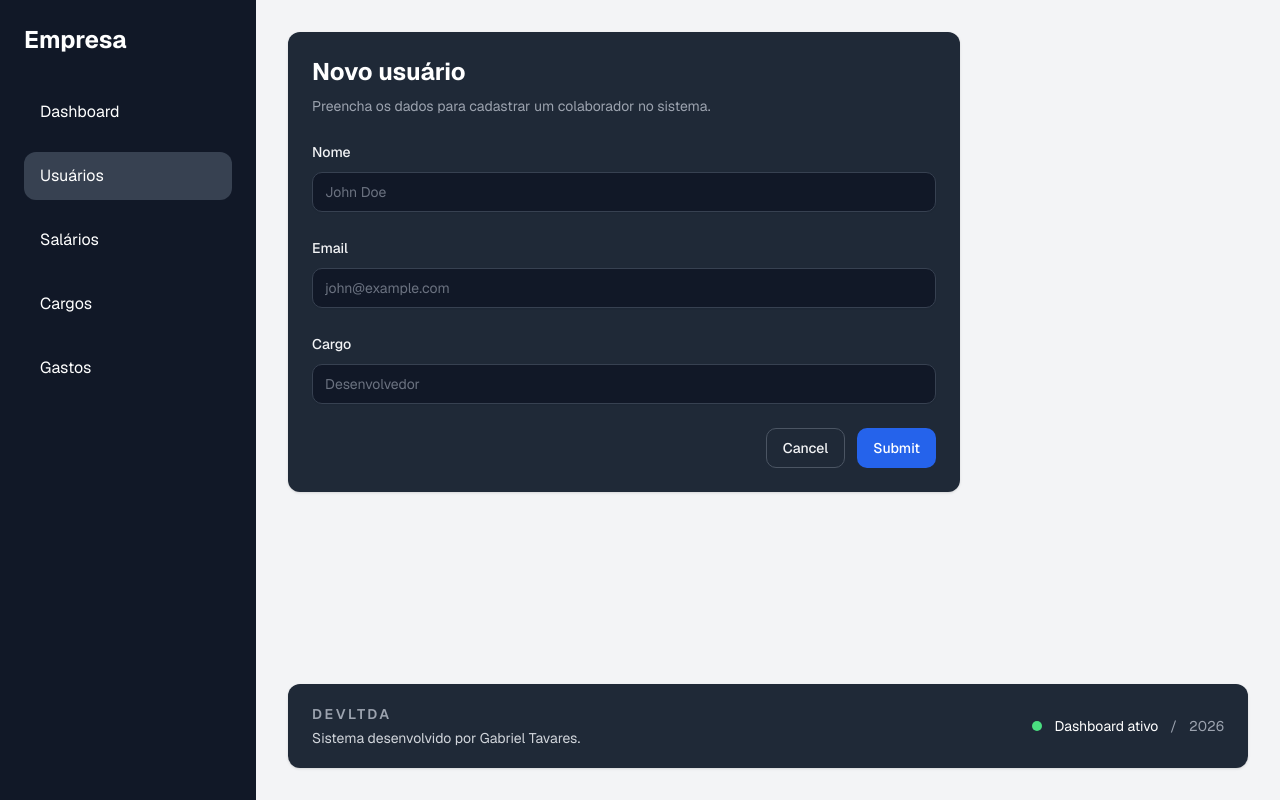
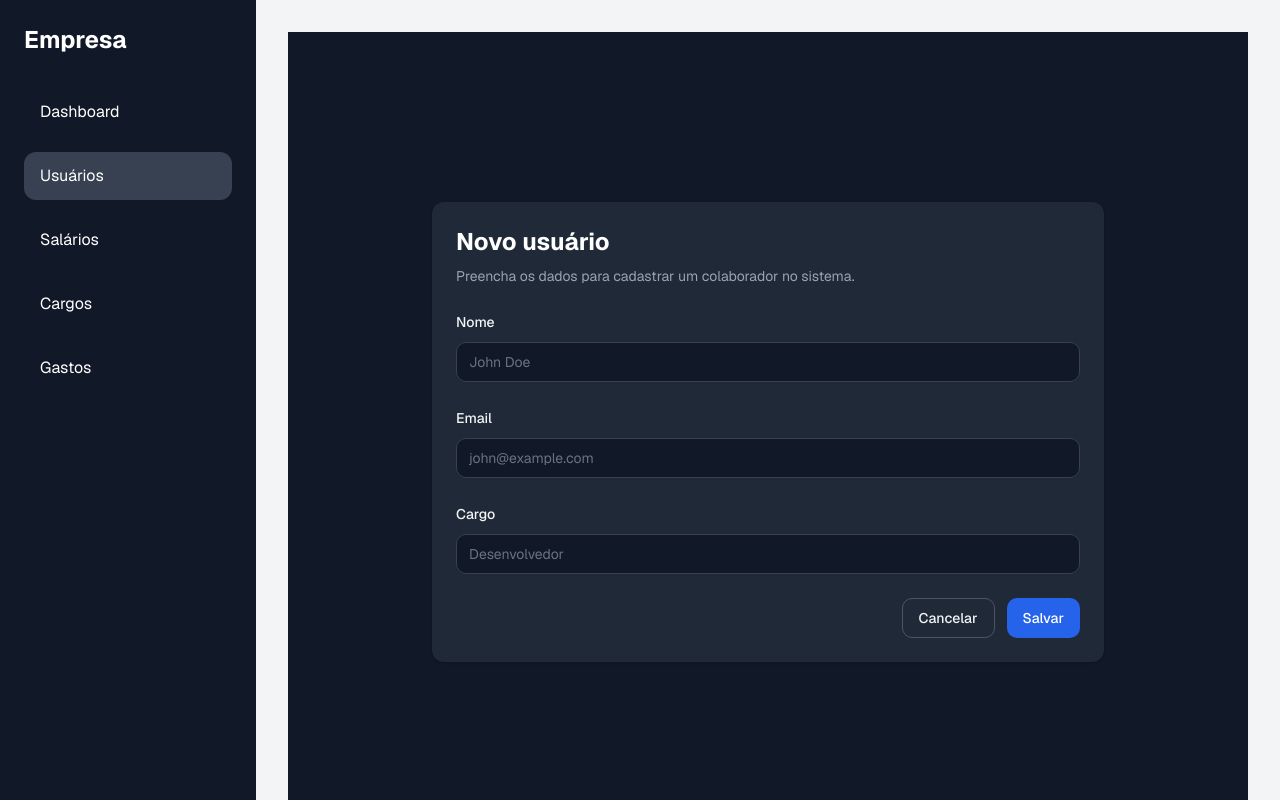
Before and after one commit to GTavaresDev/devltda, a Next.js app: page /usuarios/create in a window 1280 px wide. Shown: the top 800 px of the page. Built offline with nearby package versions, Linux system fonts and the light colour scheme.

Commit message:
feat: implement user management features with context API and new components

```diff
--- a/src/app/(unprotected)/dashboard/components/List.tsx
+++ b/src/app/(unprotected)/dashboard/components/List.tsx
@@ -1,7 +1,11 @@
+"use client";
+
 import Table from "@/app/components/Table";
-import users from "@/app/data/users";
+import { useUsers } from "@/app/contexts/users-context";
 
 export default function List() {
+  const { users } = useUsers();
+
   return (
     <section className="mt-8 rounded-xl bg-gray-800 p-6 shadow text-white">
       <h3 className="mb-4 text-xl font-bold">Funcionários</h3>
--- /dev/null
+++ b/src/app/(unprotected)/usuarios/[id]/user-details-content.tsx
@@ -0,0 +1,49 @@
+"use client";
+
+import { notFound } from "next/navigation";
+
+import { useUsers } from "@/app/contexts/users-context";
+
+import Voltar from "../components/Voltar";
+
+export default function UserDetailsContent({ id }: { id: string }) {
+  const { users } = useUsers();
+  const user = users.find((item) => item.id === Number(id));
+
+  if (!user) {
+    notFound();
+  }
+
+  return (
+    <div>
+      <Voltar />
+      <section className="rounded-xl bg-gray-800 p-6 shadow text-white">
+        <h1 className="mb-6 text-2xl font-bold">Detalhes do Usuário</h1>
+
+        <div className="space-y-4">
+          <div className="border-b border-gray-700 pb-4">
+            <p className="text-sm text-gray-400">ID</p>
+            <strong className="mt-1 block text-lg">#{user.id}</strong>
+          </div>
+
+          <div className="border-b border-gray-700 pb-4">
+            <p className="text-sm text-gray-400">Nome</p>
+            <strong className="mt-1 block text-lg">{user.name}</strong>
+          </div>
+
+          <div className="border-b border-gray-700 pb-4">
+            <p className="text-sm text-gray-400">Cargo</p>
+            <strong className="mt-1 block text-lg">{user.cargo}</strong>
+          </div>
+
+          <div>
+            <p className="text-sm text-gray-400">Salário</p>
+            <strong className="mt-1 block text-lg text-green-400">
+              R$ {user.salary.toLocaleString("pt-BR")}
+            </strong>
+          </div>
+        </div>
+      </section>
+    </div>
+  );
+}
--- /dev/null
+++ b/src/app/(unprotected)/usuarios/components/InputForm.tsx
@@ -0,0 +1 @@
+export { default } from "../create/components/InputForm";
--- /dev/null
+++ b/src/app/(unprotected)/usuarios/create/components/InputForm.tsx
@@ -0,0 +1,113 @@
+import { Button } from "@/components/ui/button";
+import {
+  Field,
+  FieldGroup,
+  FieldLabel,
+} from "@/components/ui/field";
+import { Input } from "@/components/ui/input";
+import { User } from "@/app/types/users-type";
+import { useState } from "react";
+import { useRouter } from "next/navigation";
+
+type InputFormProps = {
+  onAddUser: (newUser: User) => void;
+};
+
+export default function InputForm({ onAddUser }: InputFormProps) {
+  const router = useRouter();
+  const [name, setName] = useState("");
+  const [email, setEmail] = useState("");
+  const [cargo, setCargo] = useState("");
+
+  function onAddUserSubmit() {
+    if (!name.trim() || !email.trim() || !cargo.trim()) return;
+
+    const newUser: User = {
+      id: Date.now(),
+      name: name.trim(),
+      email: email.trim(),
+      cargo: cargo.trim(),
+      salary: 0,
+    };
+
+    onAddUser(newUser);
+    setName("");
+    setEmail("");
+    setCargo("");
+  }
+
+  return (
+    <form
+      className="w-full max-w-2xl rounded-xl bg-gray-800 p-6 text-white shadow"
+      onSubmit={(e) => {
+        e.preventDefault();
+        onAddUserSubmit();
+      }}
+    >
+      <div className="mb-6">
+        <h1 className="text-2xl font-bold">Novo usuário</h1>
+        <p className="mt-2 text-sm text-gray-400">
+          Preencha os dados para cadastrar um colaborador no sistema.
+        </p>
+      </div>
+
+      <FieldGroup>
+        <Field>
+          <FieldLabel className="text-gray-100" htmlFor="form-name">
+            Nome
+          </FieldLabel>
+          <Input
+            className="border-gray-700 bg-gray-900 text-white placeholder:text-gray-500 focus-visible:ring-gray-400"
+            id="form-name"
+            type="text"
+            placeholder="John Doe"
+            required
+            value={name}
+            onChange={(e) => setName(e.target.value)}
+          />
+        </Field>
+        <Field>
+          <FieldLabel className="text-gray-100" htmlFor="form-email">
+            Email
+          </FieldLabel>
+          <Input
+            className="border-gray-700 bg-gray-900 text-white placeholder:text-gray-500 focus-visible:ring-gray-400"
+            id="form-email"
+            type="email"
+            placeholder="john@example.com"
+            required
+            value={email}
+            onChange={(e) => setEmail(e.target.value)}
+          />
+        </Field>
+        <Field>
+          <FieldLabel className="text-gray-100" htmlFor="form-cargo">
+            Cargo
+          </FieldLabel>
+          <Input
+            className="border-gray-700 bg-gray-900 text-white placeholder:text-gray-500 focus-visible:ring-gray-400"
+            id="form-cargo"
+            type="text"
+            placeholder="Desenvolvedor"
+            required
+            value={cargo}
+            onChange={(e) => setCargo(e.target.value)}
+          />
+        </Field>
+        <Field orientation="horizontal">
+          <Button
+            className="border-gray-600 bg-transparent text-gray-100 hover:bg-gray-700 hover:text-white"
+            type="button"
+            variant="outline"
+            onClick={() => router.push("/usuarios")}
+          >
+            Cancelar
+          </Button>
+          <Button className="bg-blue-600 text-white hover:bg-blue-700" type="submit">
+            Salvar
+          </Button>
+        </Field>
+      </FieldGroup>
+    </form>
+  );
+}
--- a/src/app/(unprotected)/usuarios/create/page.tsx
+++ b/src/app/(unprotected)/usuarios/create/page.tsx
@@ -1,70 +1,23 @@
-import { Button } from "@/components/ui/button";
-import {
-  Field,
-  FieldGroup,
-  FieldLabel,
-} from "@/components/ui/field";
-import { Input } from "@/components/ui/input";
+"use client";
 
-export default function InputForm() {
+import InputForm from "./components/InputForm";
+import { useRouter } from "next/navigation";
+
+import { useUsers } from "@/app/contexts/users-context";
+import { User } from "@/app/types/users-type";
+
+export default function CreateUserPage() {
+  const router = useRouter();
+  const { addUser } = useUsers();
+
+  function handleAddUser(newUser: User) {
+    addUser(newUser);
+    router.push("/usuarios");
+  }
+
   return (
-    <form className="w-full max-w-2xl rounded-xl bg-gray-800 p-6 text-white shadow">
-      <div className="mb-6">
-        <h1 className="text-2xl font-bold">Novo usuário</h1>
-        <p className="mt-2 text-sm text-gray-400">
-          Preencha os dados para cadastrar um colaborador no sistema.
-        </p>
-      </div>
-
-      <FieldGroup>
-        <Field>
-          <FieldLabel className="text-gray-100" htmlFor="form-name">
-            Nome
-          </FieldLabel>
-          <Input
-            className="border-gray-700 bg-gray-900 text-white placeholder:text-gray-500 focus-visible:ring-gray-400"
-            id="form-name"
-            type="text"
-            placeholder="John Doe"
-            required
-          />
-        </Field>
-        <Field>
-          <FieldLabel className="text-gray-100" htmlFor="form-email">
-            Email
-          </FieldLabel>
-          <Input
-            className="border-gray-700 bg-gray-900 text-white placeholder:text-gray-500 focus-visible:ring-gray-400"
-            id="form-email"
-            type="email"
-            placeholder="john@example.com"
-          />
-        </Field>
-        <Field>
-          <FieldLabel className="text-gray-100" htmlFor="form-cargo">
-            Cargo
-          </FieldLabel>
-          <Input
-            className="border-gray-700 bg-gray-900 text-white placeholder:text-gray-500 focus-visible:ring-gray-400"
-            id="form-cargo"
-            type="text"
-            placeholder="Desenvolvedor"
-          />
-        </Field>
-
-        <Field orientation="horizontal">
-          <Button
-            className="border-gray-600 bg-transparent text-gray-100 hover:bg-gray-700 hover:text-white"
-            type="button"
-            variant="outline"
-          >
-            Cancel
-          </Button>
-          <Button className="bg-blue-600 text-white hover:bg-blue-700" type="submit">
-            Submit
-          </Button>
-        </Field>
-      </FieldGroup>
-    </form>
+    <div className="flex min-h-screen items-center justify-center bg-gray-900 p-4">
+      <InputForm onAddUser={handleAddUser} />
+    </div>
   );
 }
--- a/src/app/(unprotected)/usuarios/page.tsx
+++ b/src/app/(unprotected)/usuarios/page.tsx
@@ -1,12 +1,17 @@
-import users from "@/app/data/users";
+"use client";
+
 import Header from "./components/Header";
 import UsersTable from "./components/UsersTable";
+import { useUsers } from "@/app/contexts/users-context";
 
 export default function UsuariosPage() {
+  const { users } = useUsers();
+
   return (
     <div>
       <Header />
-      <section className="mt-8 rounded-xl bg-gray-800 p-6 shadow text-white">
+
+      <section className="mt-8 rounded-xl bg-gray-800 p-6 text-white shadow">
         <h3 className="mb-4 text-xl font-bold">Usuários</h3>
         <UsersTable users={users} />
       </section>
--- /dev/null
+++ b/src/app/contexts/users-context.tsx
@@ -0,0 +1,42 @@
+"use client";
+
+import {
+  createContext,
+  ReactNode,
+  useContext,
+  useState,
+} from "react";
+
+import initialUsers from "@/app/data/users";
+import { User } from "@/app/types/users-type";
+
+type UsersContextValue = {
+  users: User[];
+  addUser: (user: User) => void;
+};
+
+const UsersContext = createContext<UsersContextValue | null>(null);
+
+export function UsersProvider({ children }: { children: ReactNode }) {
+  const [users, setUsers] = useState<User[]>(initialUsers);
+
+  function addUser(user: User) {
+    setUsers((currentUsers) => [...currentUsers, user]);
+  }
+
+  return (
+    <UsersContext.Provider value={{ users, addUser }}>
+      {children}
+    </UsersContext.Provider>
+  );
+}
+
+export function useUsers() {
+  const context = useContext(UsersContext);
+
+  if (!context) {
+    throw new Error("useUsers must be used within a UsersProvider");
+  }
+
+  return context;
+}
--- a/src/app/layout.tsx
+++ b/src/app/layout.tsx
@@ -3,6 +3,7 @@ import { Geist, Geist_Mono } from "next/font/google";
 import SideBar from "./components/SideBar";
 import "./globals.css";
 import Footer from "./components/Footer";
+import Providers from "./providers";
 
 const geistSans = Geist({
   variable: "--font-geist-sans",
@@ -29,6 +30,7 @@ export default function RootLayout({
       <body
         className={`${geistSans.variable} ${geistMono.variable} antialiased`}
       >
+        <Providers>
           <div className="flex min-h-screen bg-gray-100 text-gray-900">
             <SideBar />
             <div className="flex min-h-screen flex-1 flex-col">
@@ -36,6 +38,7 @@ export default function RootLayout({
               <Footer />
             </div>
           </div>
+        </Providers>
       </body>
     </html>
   );
--- /dev/null
+++ b/src/app/providers.tsx
@@ -0,0 +1,9 @@
+"use client";
+
+import { ReactNode } from "react";
+
+import { UsersProvider } from "@/app/contexts/users-context";
+
+export default function Providers({ children }: { children: ReactNode }) {
+  return <UsersProvider>{children}</UsersProvider>;
+}
--- /dev/null
+++ b/src/app/types/users-type.ts
@@ -0,0 +1,7 @@
+export type User = {
+  id: number;
+  name: string;
+  email?: string;
+  cargo: string;
+  salary: number;
+};
```
Also changed, not shown: src/app/(unprotected)/usuarios/[id]/page.tsx (+2 -41 lines). Lines whose indentation alone changed are shown as unchanged.
